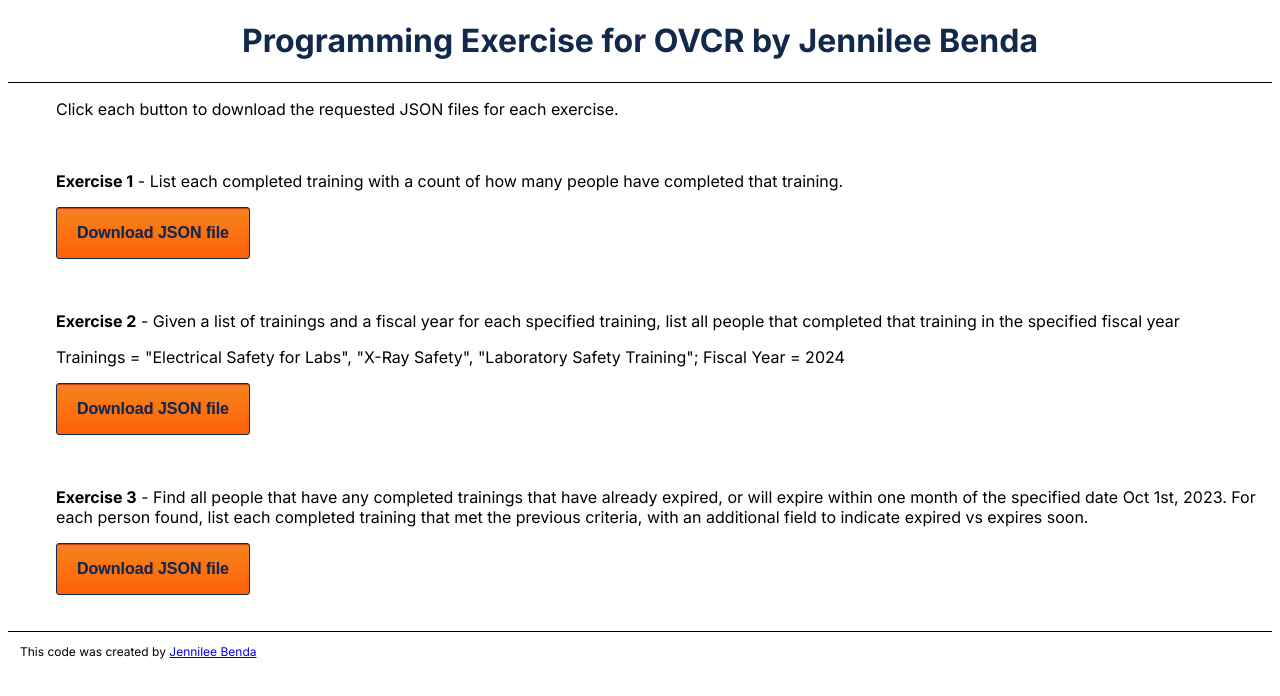
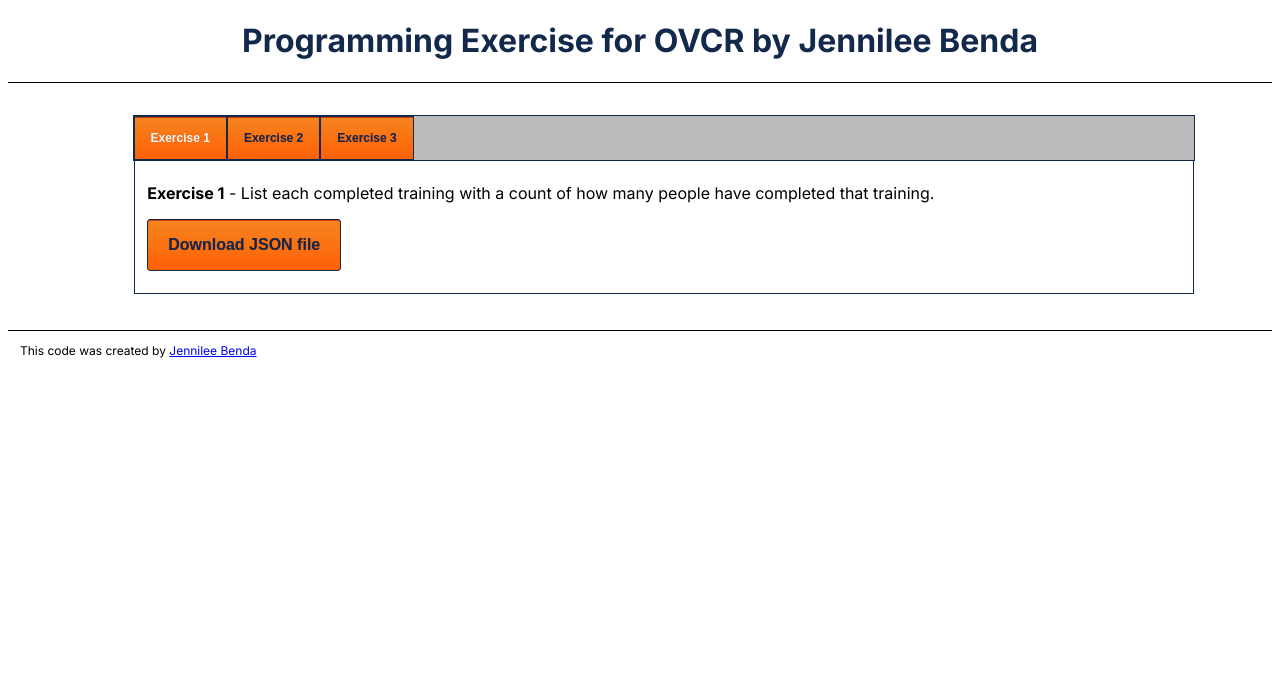
Before and after one commit to jennileerose/ovcr-programming-exercise, a Next.js app: page / in a window 1280 px wide. Shown: the top 696 px of the page. Built offline with nearby package versions, Linux system fonts and the light colour scheme.

Commit message:
Modified exercise display to be in tabs

```diff
--- a/src/app/globals.css
+++ b/src/app/globals.css
@@ -10,6 +10,7 @@ body {
 .main {
   margin-left: 3em;
   margin-right: auto;
+  margin-top: 2em;
 }
 
 .button {
@@ -31,12 +32,12 @@ body {
 .button:hover {
 	background:linear-gradient(to bottom, #13294b 5%, #1D58A7 100%);
 	background-color:#13294b;
-  color: #FFF
+  	color: #FFF
 }
 .button:focus {
 	background:linear-gradient(to bottom, #13294b 5%, #1D58A7 100%);
 	background-color:#13294b;
-  color: #FFF
+  	color: #FFF
 }
 .button:active {
 	position:relative;
@@ -63,3 +64,53 @@ h1 {
   border-top: #000 solid 1px;
   font-size: 0.75em;
 }
+
+/* Style the tab */
+.tab {
+	overflow: hidden;
+	border: 1px solid #13294b;
+	background-color: #bbb;
+	width: 87.25%;
+	margin: auto;
+  }
+
+  /* Style the buttons that are used to open the tab content */
+  .tab button {
+	float: left;
+	cursor: pointer;
+	padding: 14px 16px;
+	transition: 0.3s;
+	box-shadow:inset 0px 1px 0px 0px #c84013;
+	background:linear-gradient(to bottom, #f5821e 5%, #ff6105 100%);
+	background-color:#f5821e;
+	border:1px solid #13294b;
+	color:#13294b;
+	font-family:Arial;
+	font-size: 0.75em;
+	font-weight:bold;
+	text-decoration:none;
+	text-shadow:0px 0px 0px #c84013;
+  }
+
+  /* Change background color of buttons on hover */
+  .tab button:hover {
+	background:linear-gradient(to bottom, #13294b 5%, #1D58A7 100%);
+	background-color:#13294b;
+  	color: #FFF
+  }
+
+  /* Create an active/current tablink class */
+  .tab button.active {
+	background-color:#13294b;
+  	color: #FFF
+  }
+
+  /* Style the tab content */
+  .tabcontent {
+	display: none;
+	padding: 6px 12px;
+	border: 1px solid #13294b;
+	border-top: none;
+	width: 85%;
+	margin: auto;
+  }
--- /dev/null
+++ b/src/app/homeTabs.tsx
@@ -0,0 +1,47 @@
+'use client'
+import { changeTab } from './utilities';
+// import in each of the exercise sections
+import Exercise1 from './exercises/exercise1';
+import Exercise2 from './exercises/exercise2';
+import Exercise3 from './exercises/exercise3';
+import { useEffect } from 'react';
+import { Person } from './types';
+
+//Each <Exercise> tag is one of the exercises with directions and the button inside individual tabs
+export default function HomeTabs({baseData}:{baseData: Person[]}){
+    useEffect(() => {
+        const defaultTab = document.getElementById("ex1")
+        if(defaultTab !== null) {
+            defaultTab.click()
+        }
+      });
+
+return (
+    <>
+        <div className="tab">
+            <button className="tablinks active" id="ex1" onClick={() => changeTab( 'Exercise1', 'ex1')}>Exercise 1</button>
+            <button className="tablinks" id="ex2" onClick={() => changeTab('Exercise2', 'ex2')}>Exercise 2</button>
+            <button className="tablinks" id="ex3" onClick={() => changeTab('Exercise3', 'ex3')}>Exercise 3</button>
+        </div>
+
+        <div id="Exercise1" className="tabcontent">
+            <Exercise1 baseData={baseData} />
+        </div>
+
+        <div id="Exercise2" className="tabcontent">
+            <Exercise2
+                fiscalYear={2024}
+                baseData={baseData}
+                trainings={["Electrical Safety for Labs", "X-Ray Safety", "Laboratory Safety Training"]}
+            />
+        </div>
+
+        <div id="Exercise3" className="tabcontent">
+            <Exercise3
+                baseData={baseData}
+                checkDate={'10/01/2023'}
+            />
+        </div>
+    </>
+)
+}
--- a/src/app/page.tsx
+++ b/src/app/page.tsx
@@ -1,9 +1,11 @@
 import { promises as fs } from 'fs';
 import { TrainingData, Person } from './types';
-// import in each of the exercise sections
-import Exercise1 from './exercises/exercise1';
-import Exercise2 from './exercises/exercise2';
-import Exercise3 from './exercises/exercise3';
+import HomeTabs from './homeTabs';
+// import { changeTab } from './utilities';
+// // import in each of the exercise sections
+// import Exercise1 from './exercises/exercise1';
+// import Exercise2 from './exercises/exercise2';
+// import Exercise3 from './exercises/exercise3';
 
 /******************************************************
 This is the main page where the application code starts.
@@ -15,6 +17,7 @@ All the type definitions are in the ./types.d.ts file
 ******************************************************/
 
 export default async function Home() {
+
   // import the file with the trainings data
   const file = await fs.readFile(process.cwd() + '/src/app/trainings.json', 'utf8');
   // parse the data from json into an array of objects
@@ -39,26 +42,13 @@ export default async function Home() {
   })
 
   return (
-    // This is the html main page code. Each <Exercise> tag is one of the exercises with directions and the button
+    // This is the html main page code. This displays each of the exercises in a seperate Tab using the HomeTabs component
     <>
       <header className='header'>
           <h1>Programming Exercise for OVCR by Jennilee Benda</h1>
       </header>
       <main className="main">
-        <div>
-          <p>Click each button to download the requested JSON files for each exercise.</p>
-          <br />
-          <Exercise1 baseData={baseData} />
-          <br />
-          <Exercise2
-            fiscalYear={2024}
-            baseData={baseData}
-            trainings={["Electrical Safety for Labs", "X-Ray Safety", "Laboratory Safety Training"]} />
-          <br />
-          <Exercise3
-            baseData={baseData}
-            checkDate={'10/01/2023'}/>
-        </div>
+        <HomeTabs baseData={baseData}/>
       </main>
       <footer className="footer">
         This code was created by <a href="http://www.jennileerosedesigns.com" target="_blank">Jennilee Benda</a>
--- a/src/app/utilities.ts
+++ b/src/app/utilities.ts
@@ -182,3 +182,30 @@ export function reFormatExpiredTrainingPeople(baseData: Person[], checkDate: Dat
 
     return reformattedPersonList
   }
+
+  export function changeTab(tabID: string, buttonID: string) {
+    // Declare all variables
+    let i: number
+    let tabContent: any
+    let tabLinks: any
+    let selectedTab = document.getElementById(tabID)
+    let selectedButton = document.getElementById(buttonID)
+
+    // Get all elements with class="tabcontent" and hide them
+    tabContent = document.getElementsByClassName('tabcontent')
+    for (i = 0; i < tabContent.length; i++) {
+      tabContent[i].style.display = "none";
+    }
+
+    // Get all elements with class="tablinks" and remove the class "active"
+    tabLinks = document.getElementsByClassName("tablinks");
+    for (i = 0; i < tabLinks.length; i++) {
+      tabLinks[i].className = tabLinks[i].className.replace(" active", "");
+    }
+
+    // Show the current tab, and add an "active" class to the button that opened the tab
+    if(selectedTab !== null && selectedButton !== null) {
+      selectedTab.style.display = "block";
+      selectedButton.className += " active";
+    }
+  }
```
